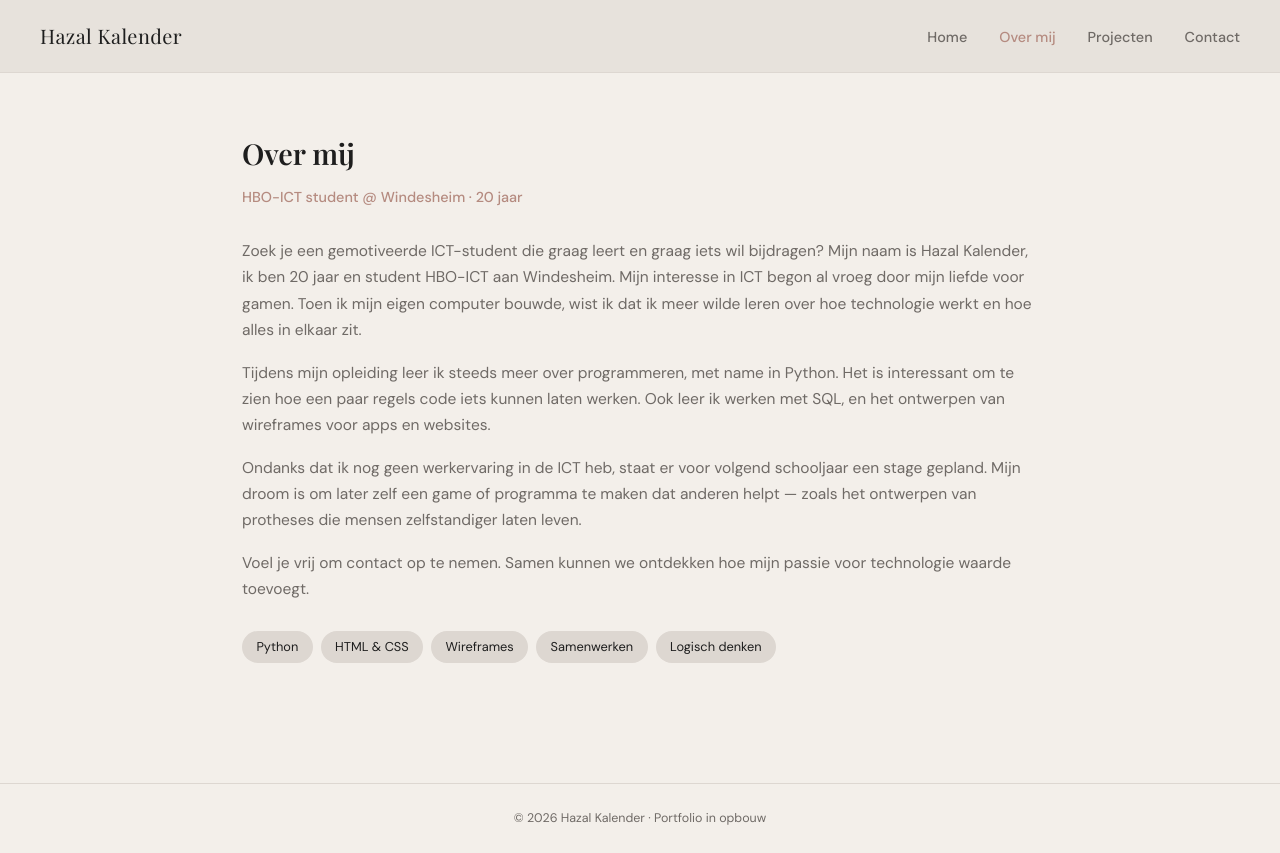
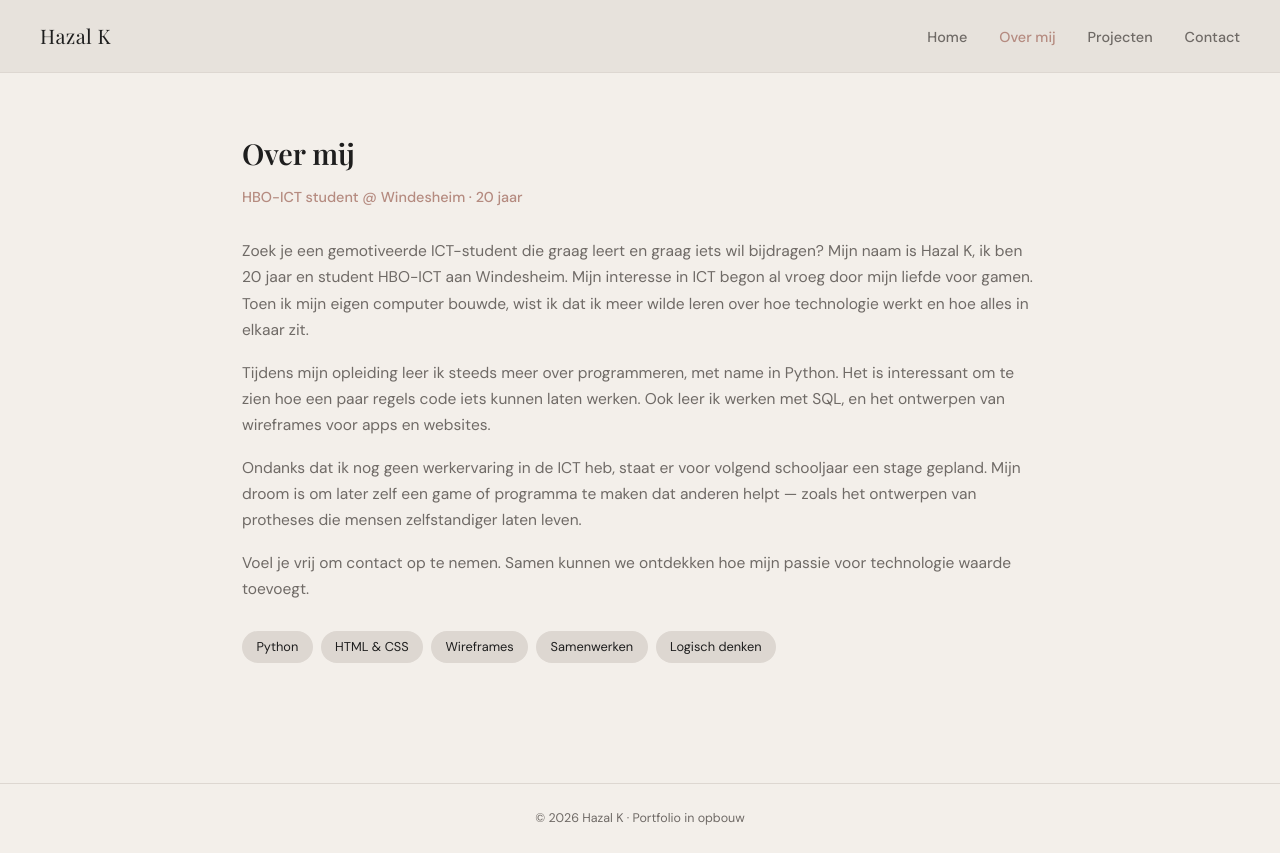
Before and after one commit to purplehazi/Portfolio, a plain HTML site: page index.html in a window 1280 px wide. Both pictures are taken after a click on the link "Over mij". Drawn offline with nearby package versions, Linux system fonts and the light colour scheme.

Commit message:
Achternaam weggehaald

```diff
--- a/index.html
+++ b/index.html
@@ -3,7 +3,7 @@
 <head>
   <meta charset="UTF-8" />
   <meta name="viewport" content="width=device-width, initial-scale=1.0" />
-  <title>Hazal Kalender — Portfolio</title>
+  <title>Hazal K — Portfolio</title>
   <link href="https://fonts.googleapis.com/css2?family=Playfair+Display:wght@400;600&family=DM+Sans:wght@300;400;500&display=swap" rel="stylesheet" />
   <style>
     /* ── Kleurvariabelen ── */
@@ -331,7 +331,7 @@
 
 <!-- Navigatie -->
 <nav>
-  <div class="nav-logo">Hazal Kalender</div>
+  <div class="nav-logo">Hazal K</div>
   <ul class="nav-links" id="navLinks">
     <li><a href="#" class="active" onclick="showSection('home', this)">Home</a></li>
     <li><a href="#" onclick="showSection('about', this)">Over mij</a></li>
@@ -362,7 +362,7 @@
   <h2>Over mij</h2>
   <p class="about-sub">HBO-ICT student @ Windesheim · 20 jaar</p>
   <div class="about-text">
-    <p>Zoek je een gemotiveerde ICT-student die graag leert en graag iets wil bijdragen? Mijn naam is Hazal Kalender, ik ben 20 jaar en student HBO-ICT aan Windesheim. Mijn interesse in ICT begon al vroeg door mijn liefde voor gamen. Toen ik mijn eigen computer bouwde, wist ik dat ik meer wilde leren over hoe technologie werkt en hoe alles in elkaar zit.</p>
+    <p>Zoek je een gemotiveerde ICT-student die graag leert en graag iets wil bijdragen? Mijn naam is Hazal K, ik ben 20 jaar en student HBO-ICT aan Windesheim. Mijn interesse in ICT begon al vroeg door mijn liefde voor gamen. Toen ik mijn eigen computer bouwde, wist ik dat ik meer wilde leren over hoe technologie werkt en hoe alles in elkaar zit.</p>
     <p>Tijdens mijn opleiding leer ik steeds meer over programmeren, met name in Python. Het is interessant om te zien hoe een paar regels code iets kunnen laten werken. Ook leer ik werken met SQL, en het ontwerpen van wireframes voor apps en websites.</p>
     <p>Ondanks dat ik nog geen werkervaring in de ICT heb, staat er voor volgend schooljaar een stage gepland. Mijn droom is om later zelf een game of programma te maken dat anderen helpt — zoals het ontwerpen van protheses die mensen zelfstandiger laten leven.</p>
     <p>Voel je vrij om contact op te nemen. Samen kunnen we ontdekken hoe mijn passie voor technologie waarde toevoegt.</p>
@@ -421,7 +421,7 @@
 
 <!-- Footer -->
 <footer>
-  © 2026 Hazal Kalender · Portfolio in opbouw
+  © 2026 Hazal K · Portfolio in opbouw
 </footer>
 
 <script>
```
